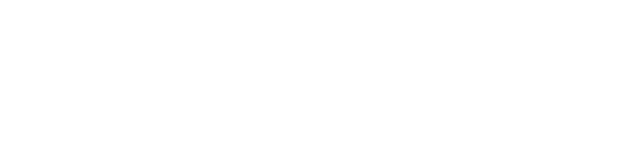
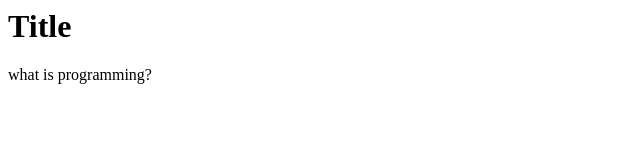
Before and after one commit to m1kels0n/test3, a plain HTML site: page index.html in a window 1280 px wide. Shown: the whole page, without its empty margins (0-640 px from the left). Drawn offline with Linux system fonts and the light colour scheme.

Commit message:
merge branchAbout

```diff
--- a/index.html
+++ b/index.html
@@ -2,4 +2,8 @@
     <head>
         <title>hello</title>
     </head>
+    <body>
+        <h1>Title</h1>
+        <p>what is programming?</p>
+    </body>
 </html>
```
